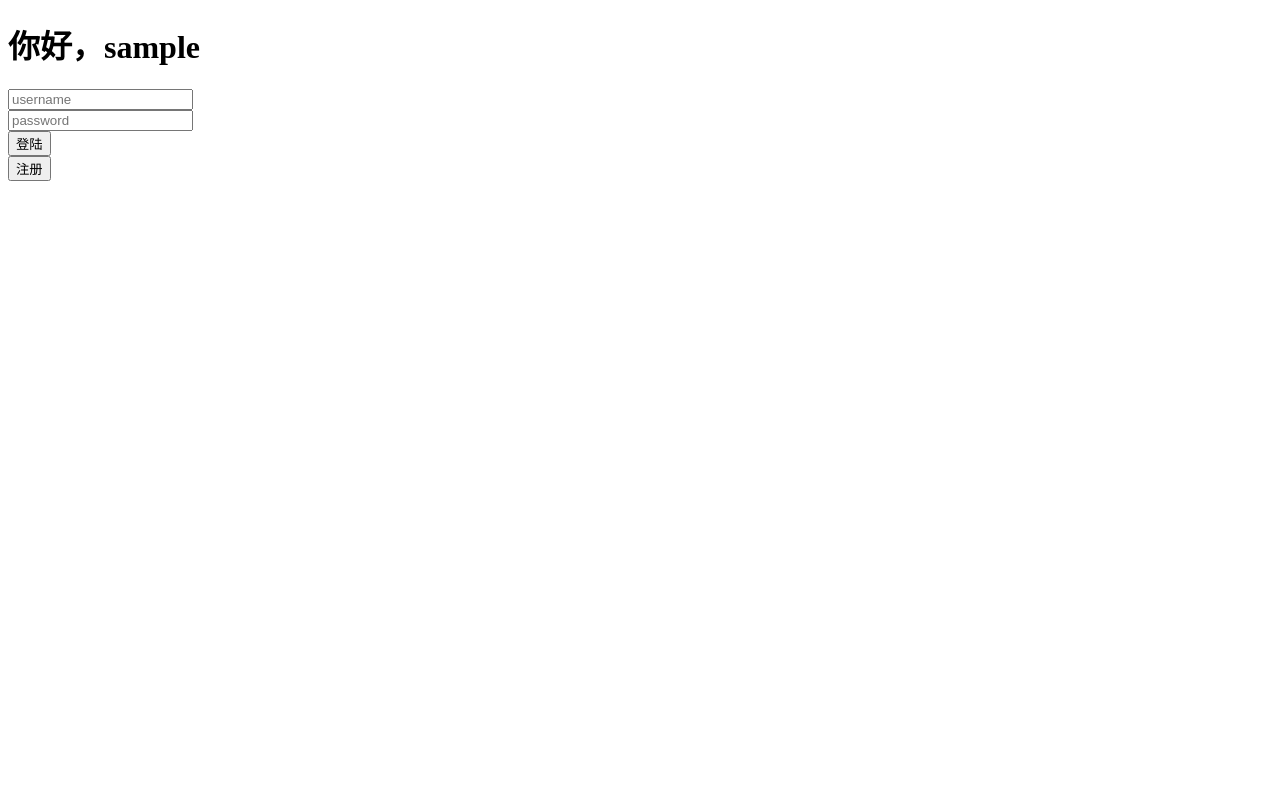
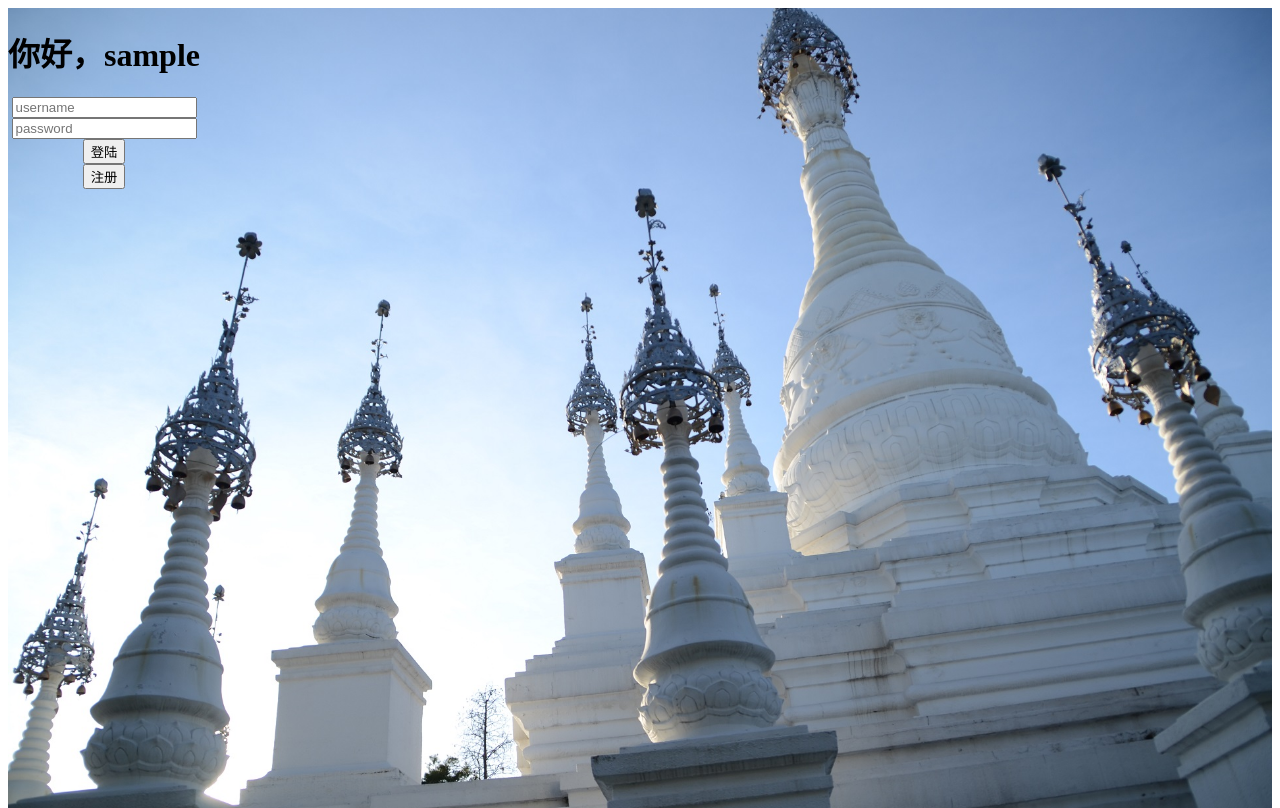
Before and after one commit to KageyamaRuka/todo_app, a Flask app: template templates/welcome.html in a window 1280 px wide. Before the commit the page ends 181 px from the top, so only its background shows below. Run offline with Flask 2, Linux system fonts and the light colour scheme; the template is opened without the code that fills it: most values are stand-ins (such as "Sample title", 1, 10 or a date in 2020).

Commit message:
add background, init script and requirement

```diff
--- /dev/null
+++ b/static/css/demo.css
@@ -0,0 +1,19 @@
+body, html {
+    height: 100%;
+}
+
+.bg {
+    background-image: url("bg2.jpg");
+
+    height: 100%;
+
+    /* Center and scale the image nicely */
+    background-position: center;
+    background-repeat: no-repeat;
+    background-size: cover;
+}
+
+.container {
+    position: absolute;
+    text-align: center;
+}
--- a/static/todo.js
+++ b/static/todo.js
@@ -24,7 +24,7 @@ var todoTemplate = function (todo) {
             <td class='todo-completed'>${completed}</td>
             <td>
                 <button class="todo-delete btn btn-danger">Delelte</button>
-                <button class="todo-edit btn btn btn-primary">Edit</button>
+                <button class="todo-edit btn btn-primary">Edit</button>
             </td>
         </tr>
     `
@@ -40,8 +40,8 @@ var insertTodo = function (todo) {
 var insertEditForm = function (cell) {
     var form = `
         <div class='todo-edit-form'>
-            <input class="todo-edit-input">
-            <button class='todo-update'>Update</button>
+            <input class="todo-edit-input form-control">
+            <button class='todo-update btn btn-primary'>Update</button>
         </div>
     `
     cell.insertAdjacentHTML('beforeend', form)
--- a/templates/index.html
+++ b/templates/index.html
@@ -4,6 +4,7 @@
 <head>
     <meta charset="utf-8" />
     <title>注册</title>
+    <link rel="stylesheet" href="/static/css/bootstrap.min.css">
 </head>
 
 <body>
--- a/templates/welcome.html
+++ b/templates/welcome.html
@@ -4,9 +4,12 @@
 <head>
     <meta charset="utf-8" />
     <title>注册</title>
+    <link rel="stylesheet" href="/static/css/demo.css">
 </head>
 
 <body>
+    <div class="bg">
+        <div class="container">
             <h1>你好，{{ username }}</h1>
             <form action={{ url_for( ".login") }} method="post">
                 <input type="text" name="username" placeholder="username">
@@ -19,6 +22,8 @@
                 <button type="submit">注册</button>
             </a>
             <h3>{{ message }}</h3>
+        </div>
+    </div>
 </body>
 
 </html>
```
Also changed, not shown: static/css/bg.jpg (added), static/css/bg2.jpg (added), 2 other files. Lines whose indentation alone changed are shown as unchanged.
